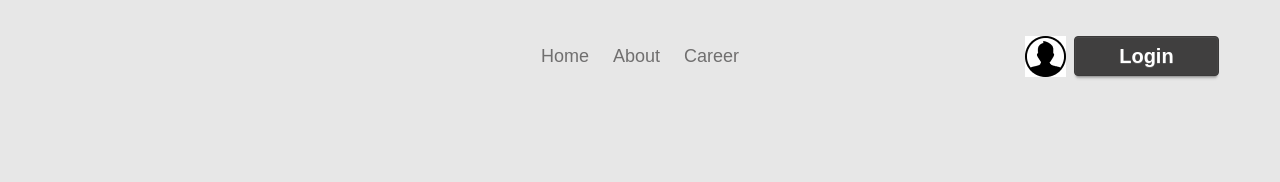
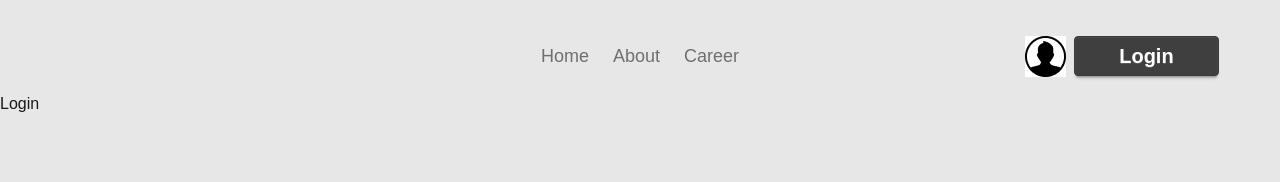
Before and after one commit to Shashuvo/Dragon-News, a React (Vite) app: page /auth/login in a window 1280 px wide. Shown: the top 182 px of the page. Built offline with nearby package versions, Linux system fonts and the light colour scheme.

Commit message:
Routing Added in Auth pages

```diff
--- a/src/layouts/AuthLayout/AuthLayout.jsx
+++ b/src/layouts/AuthLayout/AuthLayout.jsx
@@ -1,5 +1,6 @@
 import React from 'react';
 import Navbar from '../../components/Navbar/Navbar';
+import { Outlet } from 'react-router';
 
 const AuthLayout = () => {
     return (
@@ -7,6 +8,9 @@ const AuthLayout = () => {
             <header className="w-full md:w-11/12 mx-auto pt-2 md:pt-5">
                 <Navbar></Navbar>
             </header>
+            <main>
+                <Outlet></Outlet>
+            </main>
         </div>
     );
 };
```
